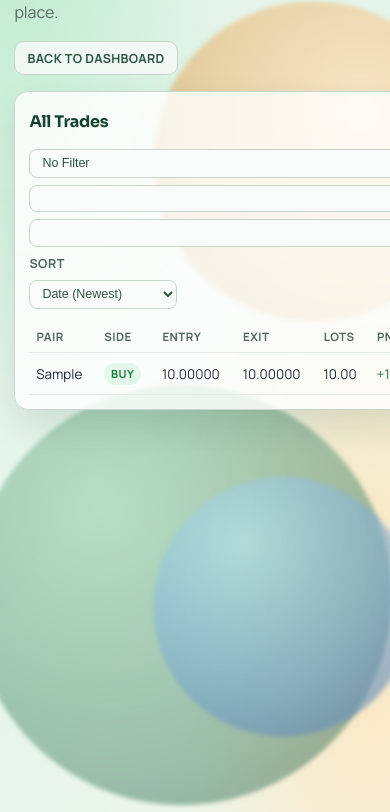
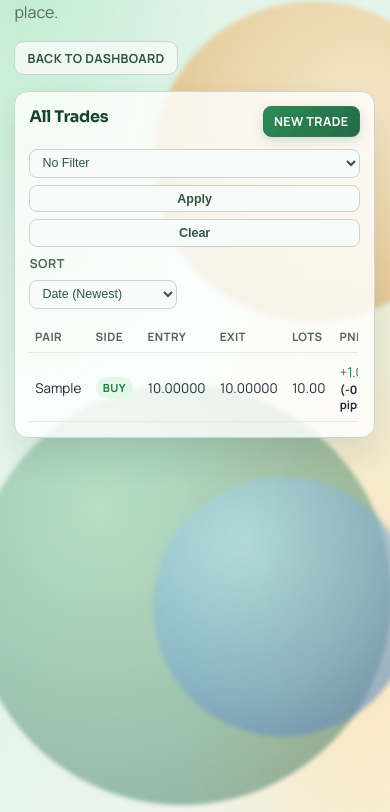
Before and after one commit to LeTzA8/fxjournal, a Flask app: page /trades in a window 390 px wide. Shown: the part 133-945 px from the top of the page. Run offline with Flask 3, Linux system fonts and the light colour scheme; the visitor is signed in with stand-in values (Sample User, id 1); tables that the repository leaves empty hold one stand-in row (values such as "Sample post"); some libraries are stand-ins or nearby versions.

Commit message:
Fixed Mobile Dashboard and minor tweaks

```diff
--- a/app.py
+++ b/app.py
@@ -1,6 +1,5 @@
 import os
 from datetime import datetime, timedelta
-
 from dotenv import load_dotenv
 from flask import Flask, redirect, render_template, request, session, url_for
 from flask_sqlalchemy import SQLAlchemy
@@ -9,6 +8,7 @@ from sqlalchemy.exc import OperationalError
 from werkzeug.security import check_password_hash, generate_password_hash
 
 load_dotenv()
+
 
 app = Flask(__name__)
 secret_key = os.getenv("SECRET_KEY")
@@ -113,6 +113,25 @@ def quote_to_usd_rate(symbol, reference_price):
     return None
 
 
+def get_pip_size(symbol):
+    sym = normalize_symbol(symbol)
+    if not is_fx_pair(sym):
+        return None
+    return 0.01 if sym.endswith("JPY") else 0.0001
+
+
+def calc_pips_values(symbol, side, entry_price, exit_price):
+    if entry_price is None or exit_price is None:
+        return None
+
+    pip_size = get_pip_size(symbol)
+    if not pip_size:
+        return None
+
+    direction = 1.0 if (side or "").upper() == "BUY" else -1.0
+    return direction * ((exit_price - entry_price) / pip_size)
+
+
 def calc_pnl_values(symbol, side, entry_price, exit_price, lot_size):
     if entry_price is None or exit_price is None:
         return None
@@ -173,6 +192,15 @@ def resolve_pnl(trade):
     if trade.pnl is not None:
         return trade.pnl
     return calc_pnl(trade)
+
+
+def resolve_pips(trade):
+    return calc_pips_values(
+        symbol=trade.symbol,
+        side=trade.side,
+        entry_price=trade.entry_price,
+        exit_price=trade.exit_price,
+    )
 
 
 class User(db.Model):
@@ -256,6 +284,7 @@ def home():
     recent_trades = []
     for trade in user_trades:
         pnl_value = resolve_pnl(trade)
+        pips_value = resolve_pips(trade)
         trade_date = trade.opened_at.strftime("%d %b %Y") if trade.opened_at else "-"
         trade_date_value = trade.opened_at.strftime("%Y-%m-%d") if trade.opened_at else ""
         recent_trades.append(
@@ -266,6 +295,7 @@ def home():
                 "exit_price": trade.exit_price,
                 "lot_size": trade.lot_size,
                 "pnl": pnl_value,
+                "pips": pips_value,
                 "date": trade_date,
                 "date_value": trade_date_value,
                 "status": "Closed" if trade.exit_price is not None else "Running",
@@ -392,12 +422,27 @@ def trades():
         db.session.rollback()
         user_trades = []
 
+    trade_rows = []
+    for trade in user_trades:
+        trade_rows.append(
+            {
+                "id": trade.id,
+                "symbol": trade.symbol,
+                "side": trade.side,
+                "entry_price": trade.entry_price,
+                "exit_price": trade.exit_price,
+                "lot_size": trade.lot_size,
+                "pnl": resolve_pnl(trade),
+                "pips": resolve_pips(trade),
+                "opened_at": trade.opened_at,
+            }
+        )
 
     return render_template(
         "trades.html",
         title="My Trades | FX Journal",
         username=username,
-        trades=user_trades,
+        trades=trade_rows,
     )
 
 @app.route("/trades/new", methods=["GET", "POST"])
@@ -477,6 +522,7 @@ def trade_detail(trade_id):
 
     trade = Trade.query.filter_by(id=trade_id, user_id=session["user_id"]).first_or_404()
     trade_pnl = resolve_pnl(trade)
+    trade_pips = resolve_pips(trade)
 
     return render_template(
         "trade_detail.html",
@@ -484,6 +530,7 @@ def trade_detail(trade_id):
         username=session.get("username", "User"),
         trade=trade,
         trade_pnl=trade_pnl,
+        trade_pips=trade_pips,
     )
 
 
--- a/templates/trade_detail.html
+++ b/templates/trade_detail.html
@@ -47,6 +47,9 @@
 
                     <label for="pnl">PnL</label>
                     <input id="pnl" type="text" value="{% if trade_pnl is not none %}{{ '%.2f'|format(trade_pnl) }}{% else %}-{% endif %}" readonly>
+
+                    <label for="pips">Pips</label>
+                    <input id="pips" type="text" value="{% if trade_pips is not none %}{{ '%+.1f'|format(trade_pips) }} pips{% else %}-{% endif %}" readonly>
 
                     <label for="status">Status</label>
                     <input id="status" type="text" value="{% if trade and trade.exit_price is not none %}Closed{% else %}Running{% endif %}" readonly>
--- a/templates/trades.html
+++ b/templates/trades.html
@@ -130,6 +130,11 @@
                                         {% endif %}
                                     {% else %}
                                     <span class="muted">-</span>
+                                    {% endif %}
+                                    {% if trade.pips is not none %}
+                                    <span class="pip-note">
+                                        ({{ '%+.1f'|format(trade.pips) }} pips)
+                                    </span>
                                     {% endif %}
                                 </td>
                                 <td>
@@ -299,6 +304,7 @@
         display: grid;
         grid-template-columns: 1fr;
         gap: 0.8rem;
+        min-width: 0;
     }
 
     .panel {
@@ -307,6 +313,8 @@
         border-radius: 14px;
         padding: 0.9rem;
         box-shadow: 0 10px 28px rgba(15, 55, 36, 0.08);
+        min-width: 0;
+        max-width: 100%;
     }
 
     .panel-head {
@@ -406,7 +414,12 @@
     }
 
     .table-shell {
+        width: 100%;
+        max-width: 100%;
         overflow-x: auto;
+        overflow-y: hidden;
+        -webkit-overflow-scrolling: touch;
+        overscroll-behavior-x: contain;
     }
 
     table {
@@ -458,6 +471,13 @@
     .good { color: #1e7a42; }
     .bad { color: #a63c36; }
     .muted { color: #6b7280; }
+    .pip-note {
+        display: block;
+        margin-top: 0.12rem;
+        font-size: 0.72rem;
+        font-weight: 700;
+        color: #1f2a37;
+    }
 
     .row-actions {
         display: flex;
@@ -549,6 +569,23 @@
 
         .filter-row {
             grid-template-columns: 1fr;
+        }
+
+        .panel-head {
+            flex-wrap: wrap;
+            align-items: flex-start;
+        }
+
+        .table-shell {
+            margin-inline: -0.1rem;
+        }
+
+        table {
+            min-width: 680px;
+        }
+
+        .row-actions {
+            flex-wrap: wrap;
         }
     }
 
```
Also changed, not shown: templates/index.html (+12 -0 lines), README.md.
